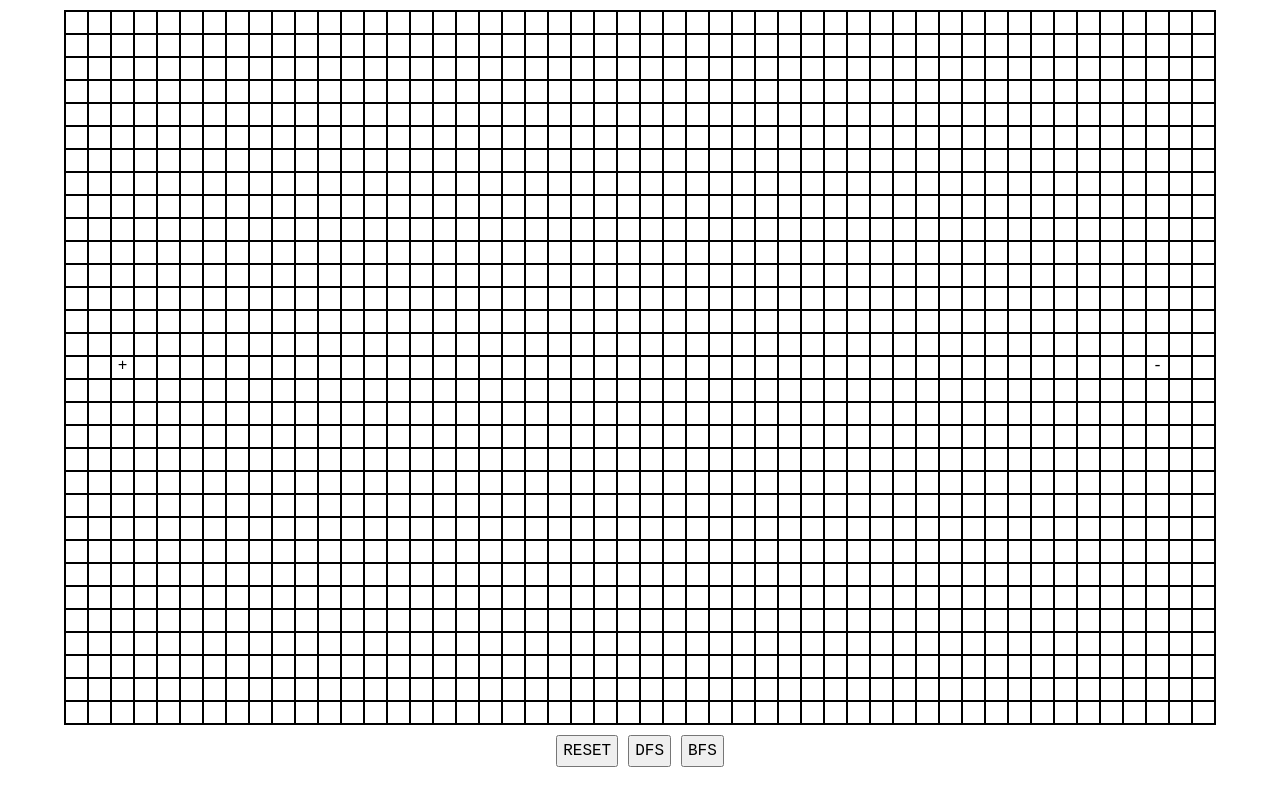
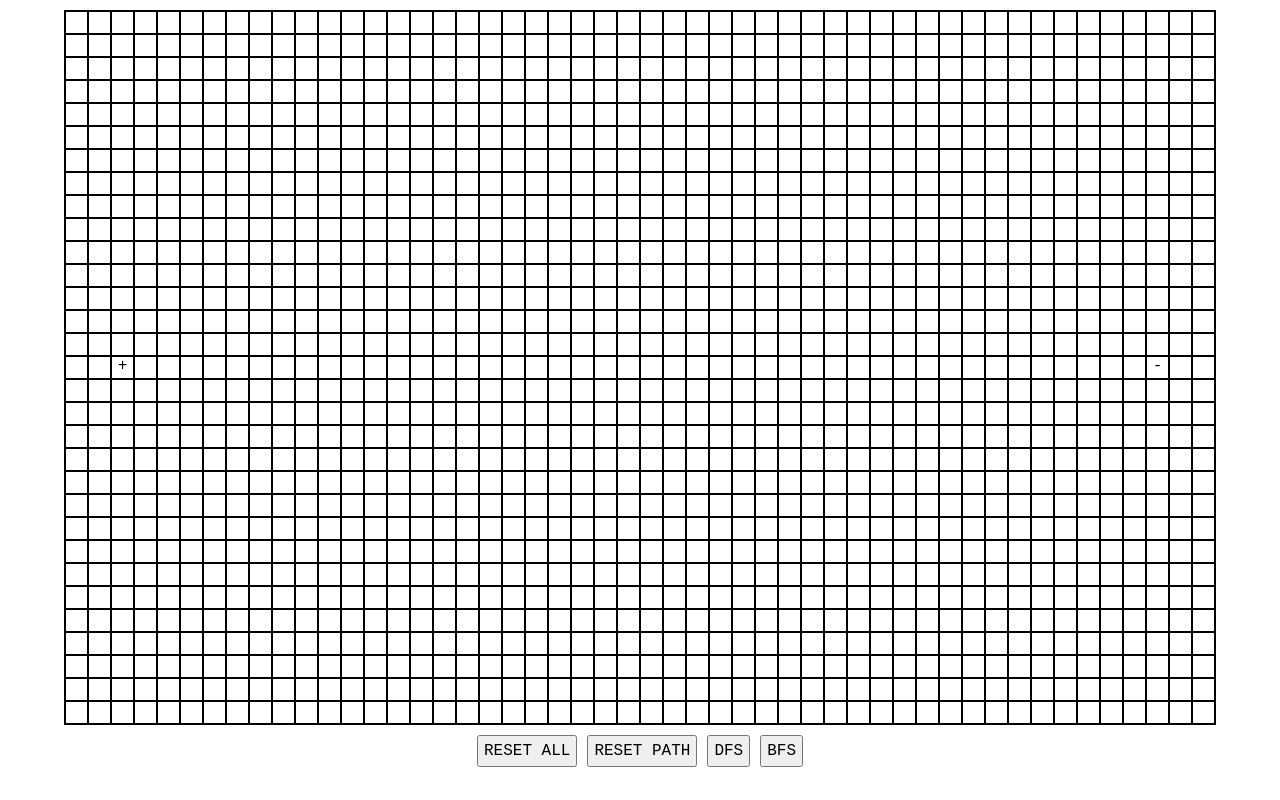
Before and after one commit to mhashemm/pathfinding-visualizer, a React (Create React App) app: page / in a window 1280 px wide. Built offline with nearby package versions, Linux system fonts and the light colour scheme.

Commit message:
refactor

```diff
--- a/src/algorithms/Pathfinder.ts
+++ b/src/algorithms/Pathfinder.ts
@@ -15,7 +15,7 @@ export abstract class Pathfinder {
     for (let r = 0; r < G.length; r++) {
       const newRow: [number, number][] = [];
       for (let c = 0; c < G[r].length; c++) {
-        newRow.push([s[0], s[1]]);
+        newRow.push([0, 0]);
       }
       this.edgeTo.push(newRow);
     }
--- a/src/components/Visualizer.tsx
+++ b/src/components/Visualizer.tsx
@@ -62,8 +62,7 @@ export const Visualizer: FC<VisualizerProps> = (props) => {
     });
   };
 
-  const reset = () => {
-    setGrid(gridInit());
+  const resetPath = () => {
     const rows = gridRef.current!.children;
     for (let r = 0; r < rows.length; r++) {
       const cols = rows[r].children as any;
@@ -71,6 +70,11 @@ export const Visualizer: FC<VisualizerProps> = (props) => {
         cols[c].style = '';
       }
     }
+  };
+
+  const resetAll = () => {
+    setGrid(gridInit());
+    resetPath();
   };
 
   const goDFSgo = async () => {
@@ -130,8 +134,11 @@ export const Visualizer: FC<VisualizerProps> = (props) => {
         ))}
       </div>
       <div className="buttons">
-        <button onClick={reset} disabled={isGo}>
-          RESET
+        <button onClick={resetAll} disabled={isGo}>
+          RESET ALL
+        </button>
+        <button onClick={resetPath} disabled={isGo}>
+          RESET PATH
         </button>
         <button onClick={goDFSgo} disabled={isGo}>
           DFS
```
